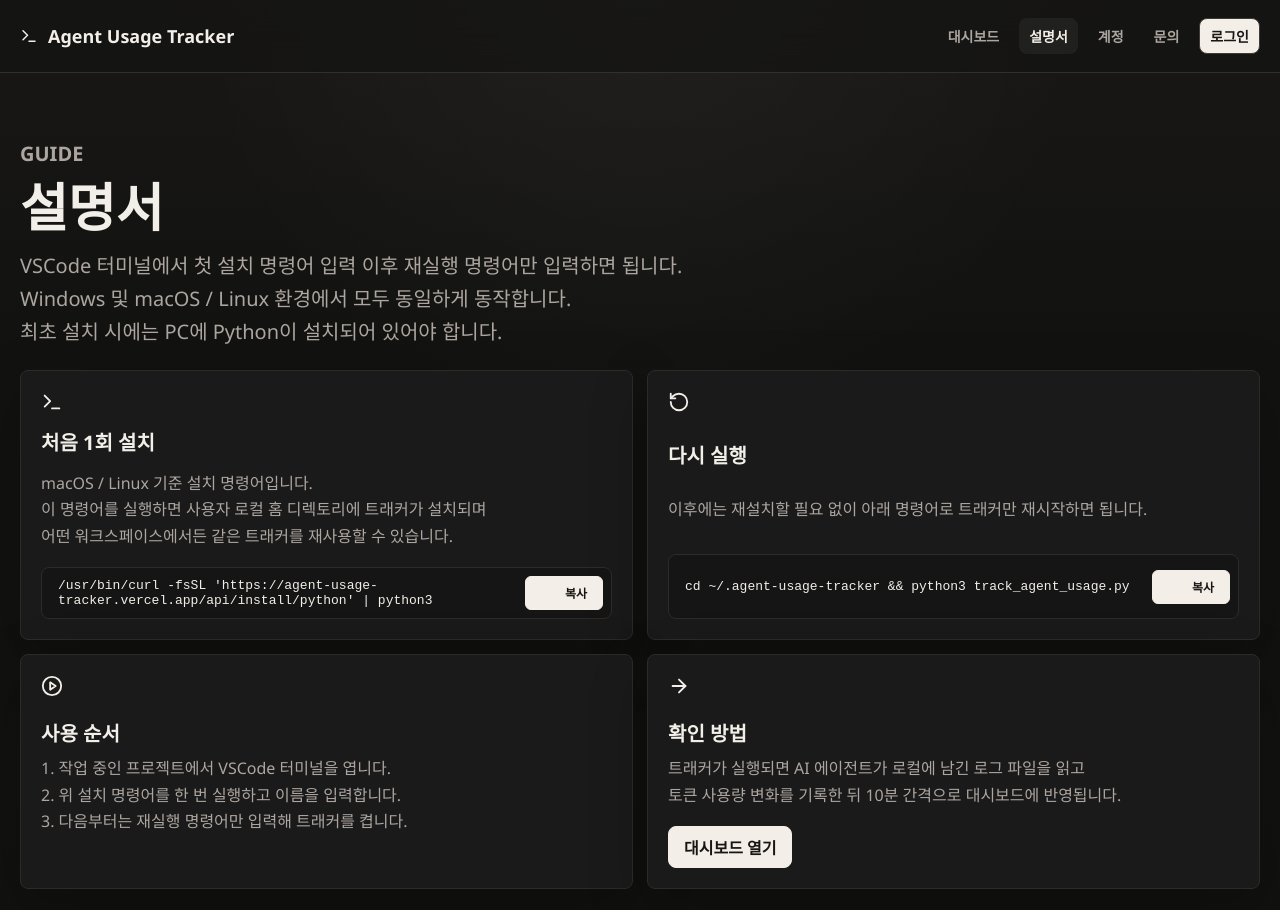
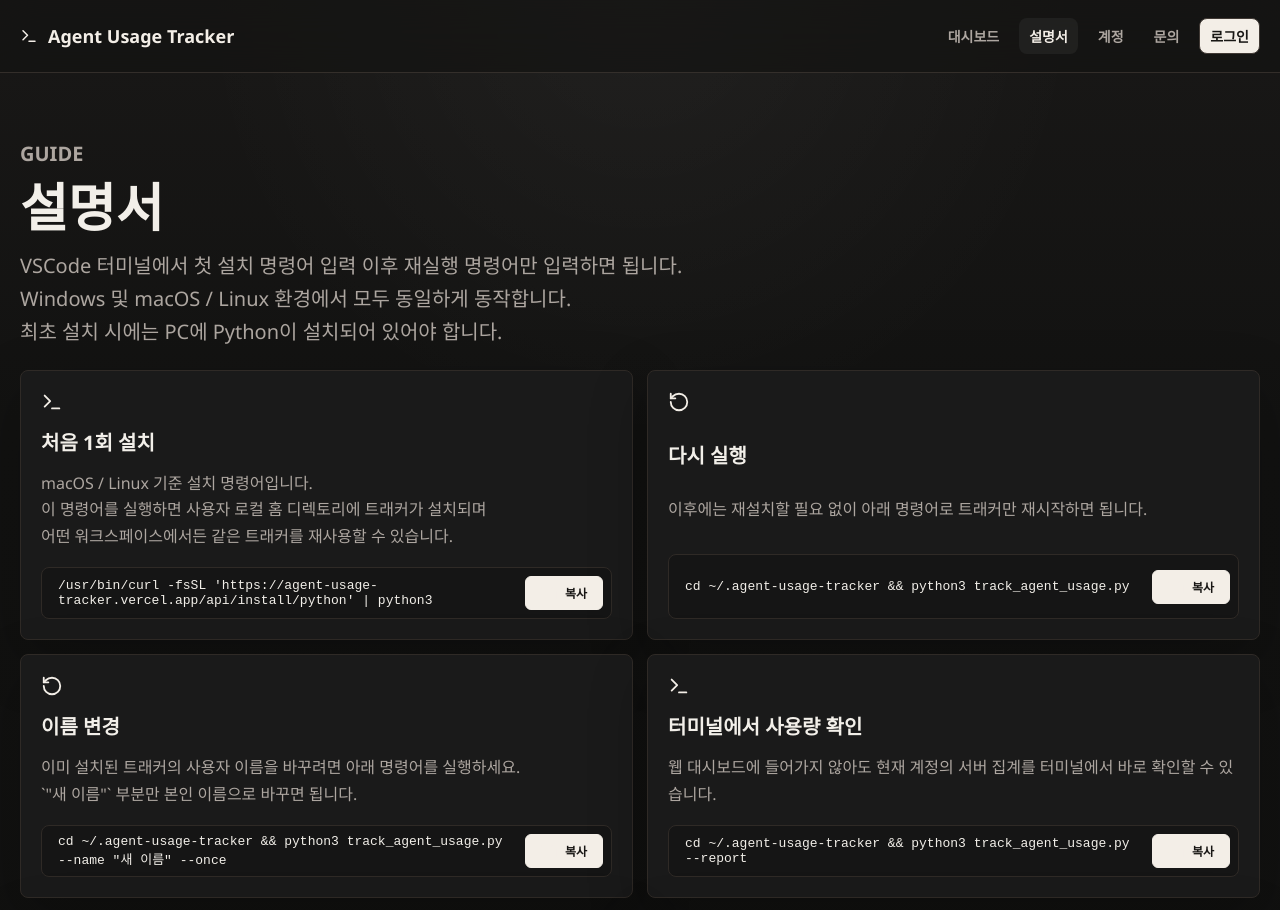
Before and after one commit to MisterKinn/Agent-Usage-Tracker, a Next.js app: page /guide in a window 1280 px wide. Shown: the top 910 px of the page. Built offline with nearby package versions, Linux system fonts and the light colour scheme; no server answers.

Commit message:
Document OS-specific tracker commands

```diff
--- a/app/guide/page.tsx
+++ b/app/guide/page.tsx
@@ -13,6 +13,8 @@ import { useEffect, useState } from "react";
 import {
     detectOsFromNavigator,
     installCommandFor,
+    renameCommandFor,
+    reportCommandFor,
     rerunCommandFor,
     type OsKind,
 } from "@/lib/install-commands";
@@ -20,7 +22,9 @@ import styles from "./guide.module.css";
 
 export default function GuidePage() {
     const [os, setOs] = useState<OsKind>("macos");
-    const [copied, setCopied] = useState<"install" | "rerun" | null>(null);
+    const [copied, setCopied] = useState<
+        "install" | "rerun" | "rename" | "report" | null
+    >(null);
 
     useEffect(() => {
         setOs(detectOsFromNavigator());
@@ -29,10 +33,21 @@ export default function GuidePage() {
     const isWindows = os === "windows";
     const installCommand = installCommandFor(os);
     const rerunCommand = rerunCommandFor(os);
+    const renameCommand = renameCommandFor(os);
+    const reportCommand = reportCommandFor(os);
     const osLabel = isWindows ? "Windows" : "macOS / Linux";
 
-    async function copyCommand(kind: "install" | "rerun") {
-        const command = kind === "install" ? installCommand : rerunCommand;
+    async function copyCommand(
+        kind: "install" | "rerun" | "rename" | "report",
+    ) {
+        const command =
+            kind === "install"
+                ? installCommand
+                : kind === "rerun"
+                  ? rerunCommand
+                  : kind === "rename"
+                    ? renameCommand
+                    : reportCommand;
         await navigator.clipboard.writeText(command);
         setCopied(kind);
         window.setTimeout(() => {
@@ -107,6 +122,56 @@ export default function GuidePage() {
                         </button>
                     </div>
                 </article>
+
+                <article className={`feature-card ${styles.guideCard}`}>
+                    <RotateCcw size={22} />
+                    <h2>이름 변경</h2>
+                    <p>
+                        이미 설치된 트래커의 사용자 이름을 바꾸려면 아래
+                        명령어를 실행하세요.
+                        <br />
+                        `"새 이름"` 부분만 본인 이름으로 바꾸면 됩니다.
+                    </p>
+                    <div className={`copy-command ${styles.guideCommand}`}>
+                        <code>{renameCommand}</code>
+                        <button
+                            className={`copy-command-button ${styles.guideCopyButton}${copied === "rename" ? ` is-copied ${styles.isCopied}` : ""}`}
+                            type="button"
+                            onClick={() => copyCommand("rename")}
+                        >
+                            {copied === "rename" ? (
+                                <Check size={16} />
+                            ) : (
+                                <Copy size={16} />
+                            )}
+                            {copied === "rename" ? "복사됨" : "복사"}
+                        </button>
+                    </div>
+                </article>
+
+                <article className={`feature-card ${styles.guideCard}`}>
+                    <Terminal size={22} />
+                    <h2>터미널에서 사용량 확인</h2>
+                    <p>
+                        웹 대시보드에 들어가지 않아도 현재 계정의 서버 집계를
+                        터미널에서 바로 확인할 수 있습니다.
+                    </p>
+                    <div className={`copy-command ${styles.guideCommand}`}>
+                        <code>{reportCommand}</code>
+                        <button
+                            className={`copy-command-button ${styles.guideCopyButton}${copied === "report" ? ` is-copied ${styles.isCopied}` : ""}`}
+                            type="button"
+                            onClick={() => copyCommand("report")}
+                        >
+                            {copied === "report" ? (
+                                <Check size={16} />
+                            ) : (
+                                <Copy size={16} />
+                            )}
+                            {copied === "report" ? "복사됨" : "복사"}
+                        </button>
+                    </div>
+                </article>
             </section>
 
             <section className={styles.guideSteps}>
@@ -116,6 +181,8 @@ export default function GuidePage() {
                     <p>1. 작업 중인 프로젝트에서 VSCode 터미널을 엽니다.</p>
                     <p>2. 위 설치 명령어를 한 번 실행하고 이름을 입력합니다.</p>
                     <p>3. 다음부터는 재실행 명령어만 입력해 트래커를 켭니다.</p>
+                    <p>4. 이름을 바꾸고 싶을 때는 이름 변경 명령을 실행합니다.</p>
+                    <p>5. 사용량은 터미널 또는 대시보드에서 확인합니다.</p>
                 </article>
                 <article className="feature-card">
                     <ArrowRight size={22} />
--- a/lib/install-commands.ts
+++ b/lib/install-commands.ts
@@ -28,3 +28,19 @@ export function rerunCommandFor(os: OsKind) {
 
     return 'cd ~/.agent-usage-tracker && python3 track_agent_usage.py';
 }
+
+export function renameCommandFor(os: OsKind) {
+    if (os === "windows") {
+        return 'cd "$HOME/.agent-usage-tracker"; py -3 track_agent_usage.py --name "새 이름" --once';
+    }
+
+    return 'cd ~/.agent-usage-tracker && python3 track_agent_usage.py --name "새 이름" --once';
+}
+
+export function reportCommandFor(os: OsKind) {
+    if (os === "windows") {
+        return 'cd "$HOME/.agent-usage-tracker"; py -3 track_agent_usage.py --report';
+    }
+
+    return "cd ~/.agent-usage-tracker && python3 track_agent_usage.py --report";
+}
```
